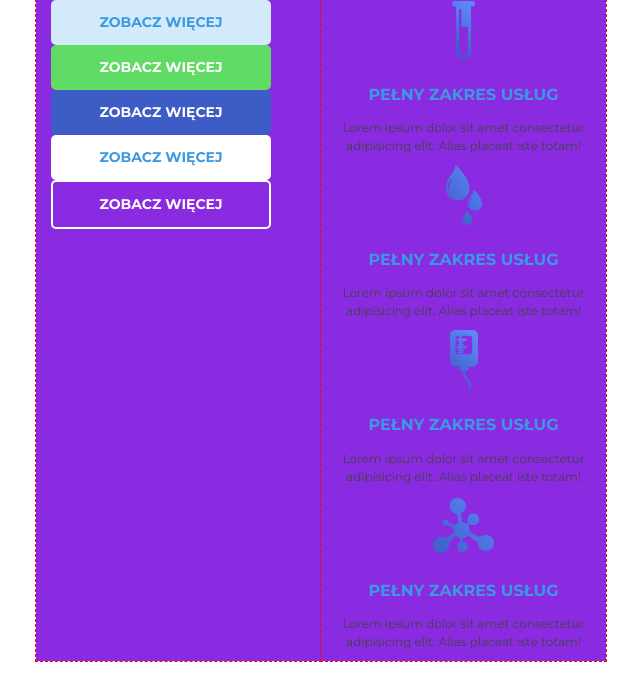
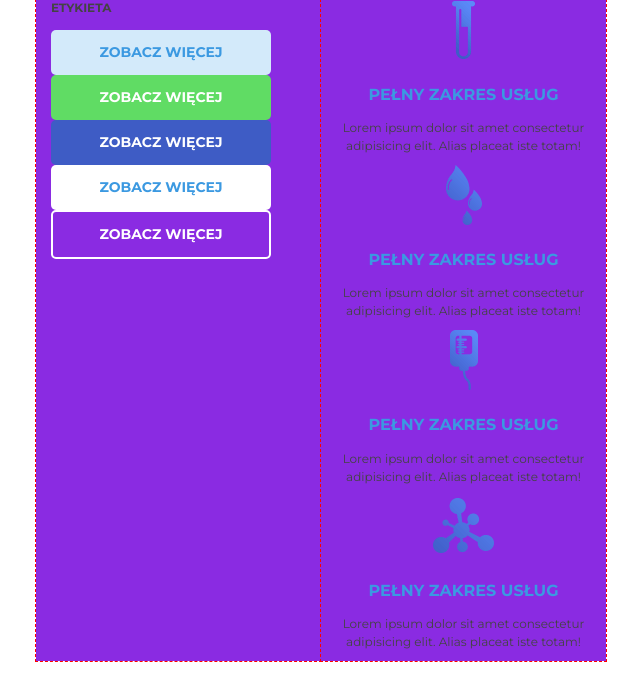
Before and after one commit to molinskidamian/projekt-klinika, a website: page index.html in a window 1280 px wide. Shown: the whole page, without its empty margins (34-674 px from the left). Drawn offline with Linux system fonts and the light colour scheme.

Commit message:
Added components: icon-box and label

```diff
--- a/dev-assets/06-components/_components.scss
+++ b/dev-assets/06-components/_components.scss
@@ -2,3 +2,4 @@
 @import './headings';
 @import './nav';
 @import './icon-box';
+@import './label';
--- /dev/null
+++ b/dev-assets/06-components/_label.scss
@@ -0,0 +1,7 @@
+.c-label {
+  display: block;
+  font-size: $font-size-6;
+  font-weight: bold;
+  margin-bottom: $grid-base * 1.5;
+  text-transform: uppercase;
+}
--- a/index.html
+++ b/index.html
@@ -16,6 +16,7 @@
         <div class="o-container">
             <div class="o-row">
                 <div class="o-col o-col--md50 o-col--lg25" style="background-color: blueviolet; margin-bottom: 50px; outline:1px dashed red;">
+                    <span class="c-label">Etykieta</span>
                     <a href="#" class="c-btn c-btn--primary">zobacz więcej</a>
                     <a href="#" class="c-btn c-btn--accent">zobacz więcej</a>
                     <a href="#" class="c-btn c-btn--dark-blue">zobacz więcej</a>
```
Also changed, not shown: prod-assets/style.css.
